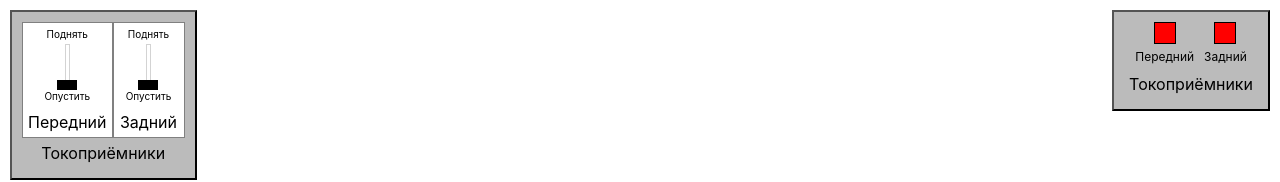
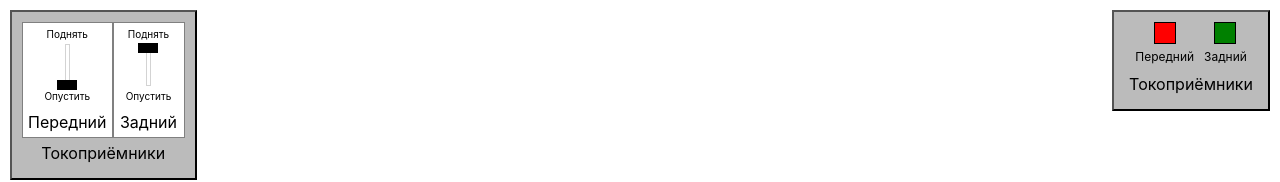
Before and after one commit to PopovDaniil/panel-ts, a React (Create React App) app: page / in a window 1280 px wide. Shown: the top 182 px of the page. Built offline with nearby package versions, Linux system fonts and the light colour scheme.

Commit message:
Создан класс Pantograph

```diff
--- a/src/App.tsx
+++ b/src/App.tsx
@@ -4,42 +4,46 @@ import Group from './Group/Group';
 import Switcher from './Switcher/Switcher';
 import Indicator from './Indicator/Indicator';
 
-enum State {
+enum ComponentState {
   stopped, starting, started
+}
+enum SwitchState {
+  off,on
+}
+class Pantograph {
+  private val: [ComponentState, any]
+  constructor(val = 0 as ComponentState) {
+    this.val = useState(val) as [ComponentState, any];
+  }
+  get(): ComponentState {
+    return this.val[0]
+  }
+  set(newVal: SwitchState): void {
+    this.val[1](ComponentState.starting);
+    setTimeout(() => {
+      this.val[1](newVal === 1 ? ComponentState.started : ComponentState.stopped)
+    }, 2000);
+  }
+  toString(): string {
+    return ComponentState[this.get()]
+  }
+  toSwitch(): SwitchState {
+    return this.get() === 0 ? 0 : 1;
+  }
 }
 
 function App() {
-  const PantographFront = {
-    val: useState(0) as [0 | 1 |2, any],
-    get() { return this.val[0] },
-    toString() { return State[this.val[0]] },
-    set(newVal: 0 | 1) {
-      PantographFront.val[1](State.starting);
-      setTimeout(() => {
-        PantographFront.val[1](newVal === 1 ? State.started : State.stopped)
-      }, 2000);
-    }
-  }
-  const PantographBack = {
-    val: useState(0) as [0 | 1 |2, any],
-    get() { return this.val[0] },
-    toString() { return State[this.val[0]] },
-    set(newVal: 0 | 1) {
-      PantographBack.val[1](State.starting);
-      setTimeout(() => {
-        PantographBack.val[1](newVal === 1 ? State.started : State.stopped)
-      }, 2000);
-    }
-  }
+  const PantographFront = new Pantograph(0);
+  const PantographBack = new Pantograph(2);
   return (
     <>
       <Group className="left" label="Токоприёмники">
-        <Switcher descrOn="Поднять" descrOff="Опустить" initVal={0} label="Передний" onSwitch={PantographFront.set} />
-        <Switcher descrOn="Поднять" descrOff="Опустить" initVal={0} label="Задний" onSwitch={PantographBack.set} />
+        <Switcher descrOn="Поднять" descrOff="Опустить" initVal={PantographFront.toSwitch()} label="Передний" onSwitch={PantographFront.set.bind(PantographFront)} />
+        <Switcher descrOn="Поднять" descrOff="Опустить" initVal={PantographBack.toSwitch()} label="Задний" onSwitch={PantographBack.set.bind(PantographBack)} />
       </Group>
       <Group label="Токоприёмники" className="right" id="indicators">
-        <Indicator val={PantographFront.toString()} label="Передний"/>
-        <Indicator val={PantographBack.toString()} label="Задний"/>
+        <Indicator val={PantographFront.toString()} label="Передний" />
+        <Indicator val={PantographBack.toString()} label="Задний" />
       </Group>
     </>
   );
```
